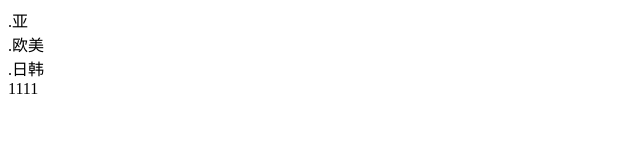
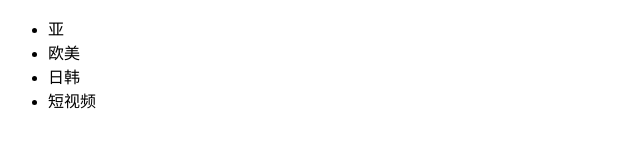
Before and after one commit to mlj-coder/dbhot, a plain HTML site: page index.html in a window 1280 px wide. Shown: the whole page, without its empty margins (0-640 px from the left). Drawn offline with Linux system fonts and the light colour scheme.

Commit message:
短视频功能

```diff
--- a/index.html
+++ b/index.html
@@ -2,12 +2,15 @@
 <html lang="en">
 <head>
     <meta charset="UTF-8">
-    <title>Title</title>
+    <title>东北热</title>
 </head>
 <body>
-.亚<br>
-.欧美<br>
-.日韩<br>
-1111<br>
+
+<ul>
+	<li>亚</li>
+	<li>欧美</li>
+	<li>日韩</li>
+	<li>短视频</li>
+</ul>
 </body>
 </html>
```
Also changed, not shown: aaa.txt.
